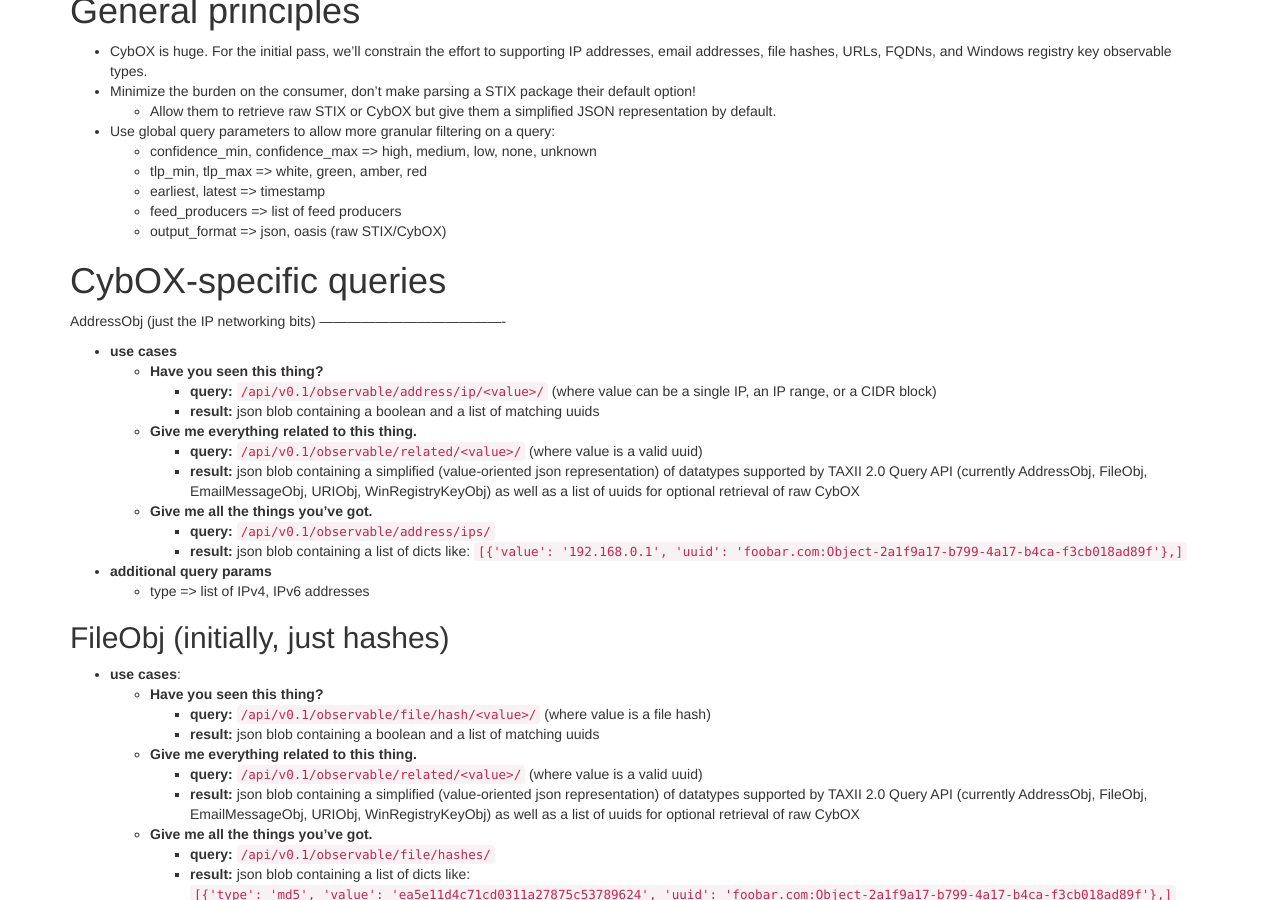
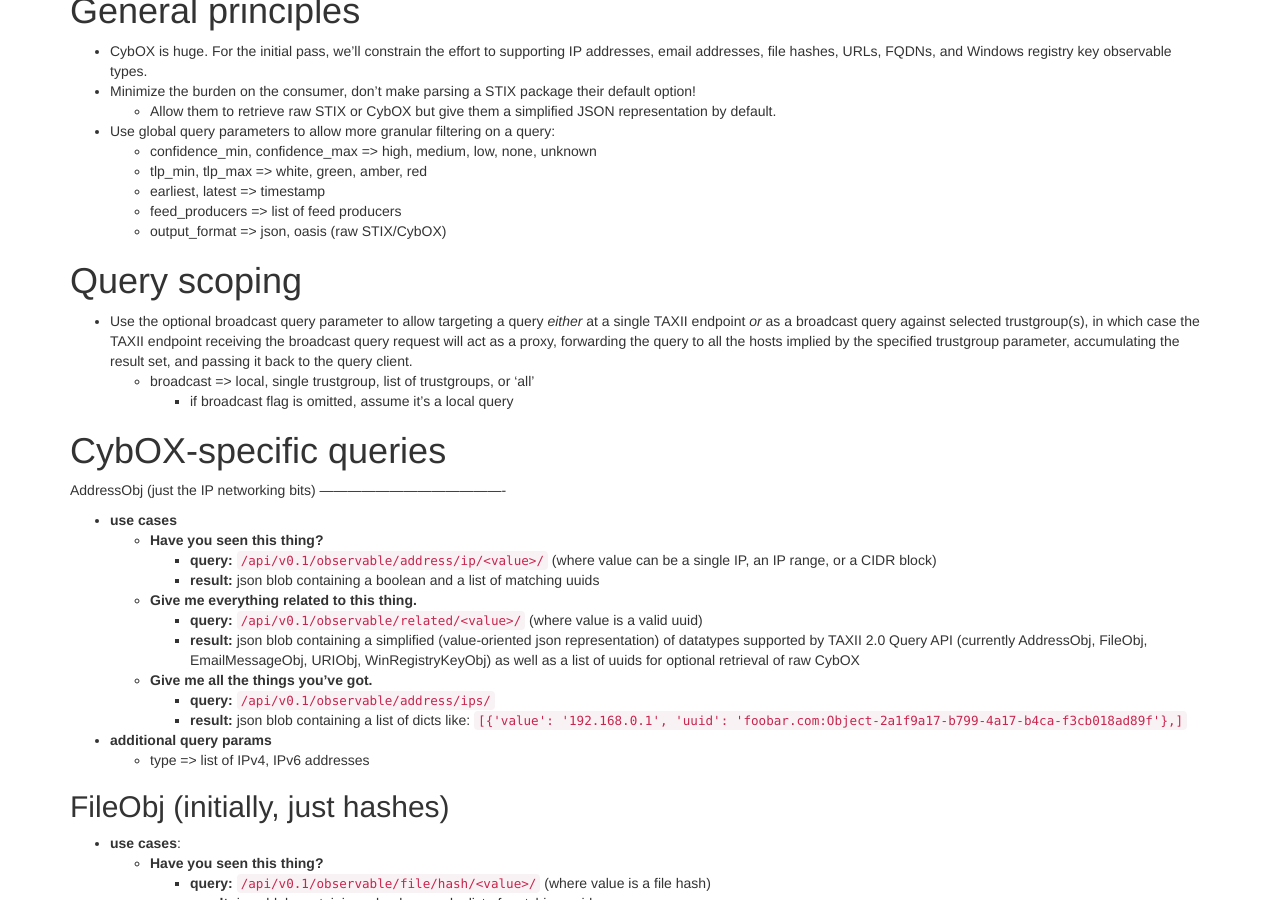
Before and after one commit to TAXIIProject/taxiiproject.github.io, a Jekyll site: the page built from taxii2/notional-query-api/index.md, in a window 1280 px wide and 900 px high, scrolled down 310 px. Built offline with Jekyll 4.4.1, drawn with Linux system fonts in a browser that asks for light colours; Markdown is read by kramdown in place of the engine named in the settings.

Commit message:
add notional query broadcast spec

```diff
--- a/taxii2/notional-query-api/index.md
+++ b/taxii2/notional-query-api/index.md
@@ -26,6 +26,19 @@ General principles
   * earliest, latest => timestamp
   * feed_producers => list of feed producers
   * output_format => json, oasis (raw STIX/CybOX)
+
+Query scoping
+=============
+* Use the optional broadcast query parameter to allow targeting a
+  query *either* at a single TAXII endpoint *or* as a broadcast query
+  against selected trustgroup(s), in which case the TAXII endpoint
+  receiving the broadcast query request will act as a proxy,
+  forwarding the query to all the hosts implied by the specified
+  trustgroup parameter, accumulating the result set, and passing it
+  back to the query client.
+  * broadcast => local, single trustgroup, list of trustgroups, or 'all'
+    * if broadcast flag is omitted, assume it's a local query
+
 
 CybOX-specific queries
 ======================
```
